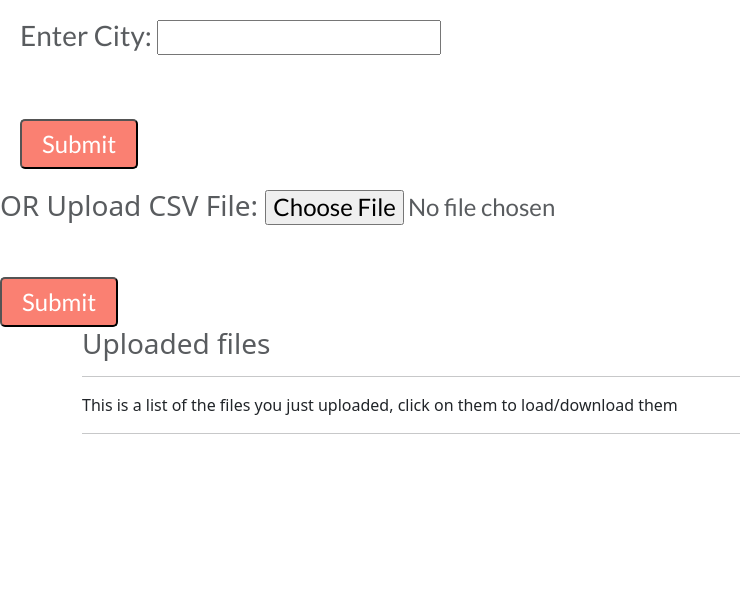
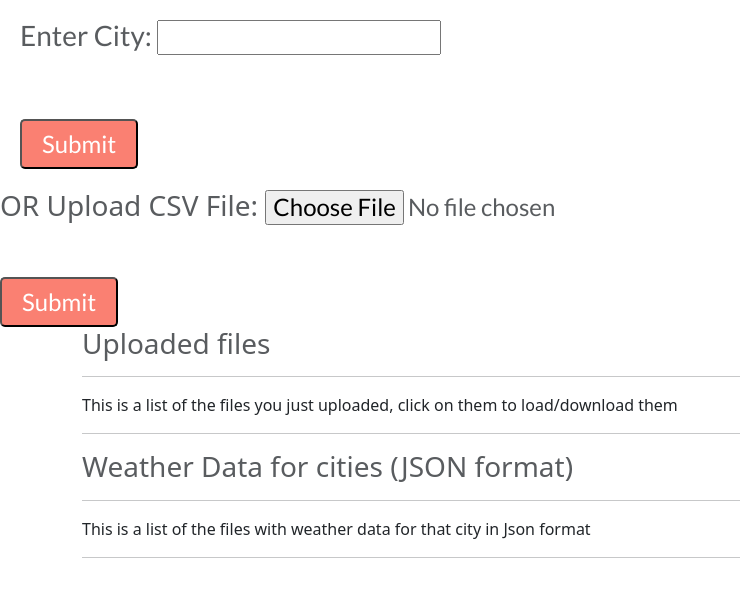
Before and after one commit to AkshayCshetty/weatherapp, a Flask app: page / in a window 1280 px wide. Shown: the part 57-654 px from the top of the page, without its empty margins (0-740 px from the left). Run offline with Flask 2, Linux system fonts and the light colour scheme; some libraries are stand-ins or nearby versions.

Commit message:
adding JSON respose data to download for the users

```diff
--- a/backend/templates/home.html
+++ b/backend/templates/home.html
@@ -37,5 +37,21 @@
     </div>
 </div>
 
+<div class="container">
+    <div class="header">
+        <h3 class="text-muted">Weather Data for cities (JSON format)</h3>
+    </div>
+    <hr/>
+    <div>
+    This is a list of the files with weather data for that city in Json format
+    <ul>
+        {% for file in jSONfilenames %}
+        <li>{{file}}</li>
+        {% endfor %}
+    </ul>
+    <hr/>
+    </div>
+</div>
+
 </body>
 </html>
```
